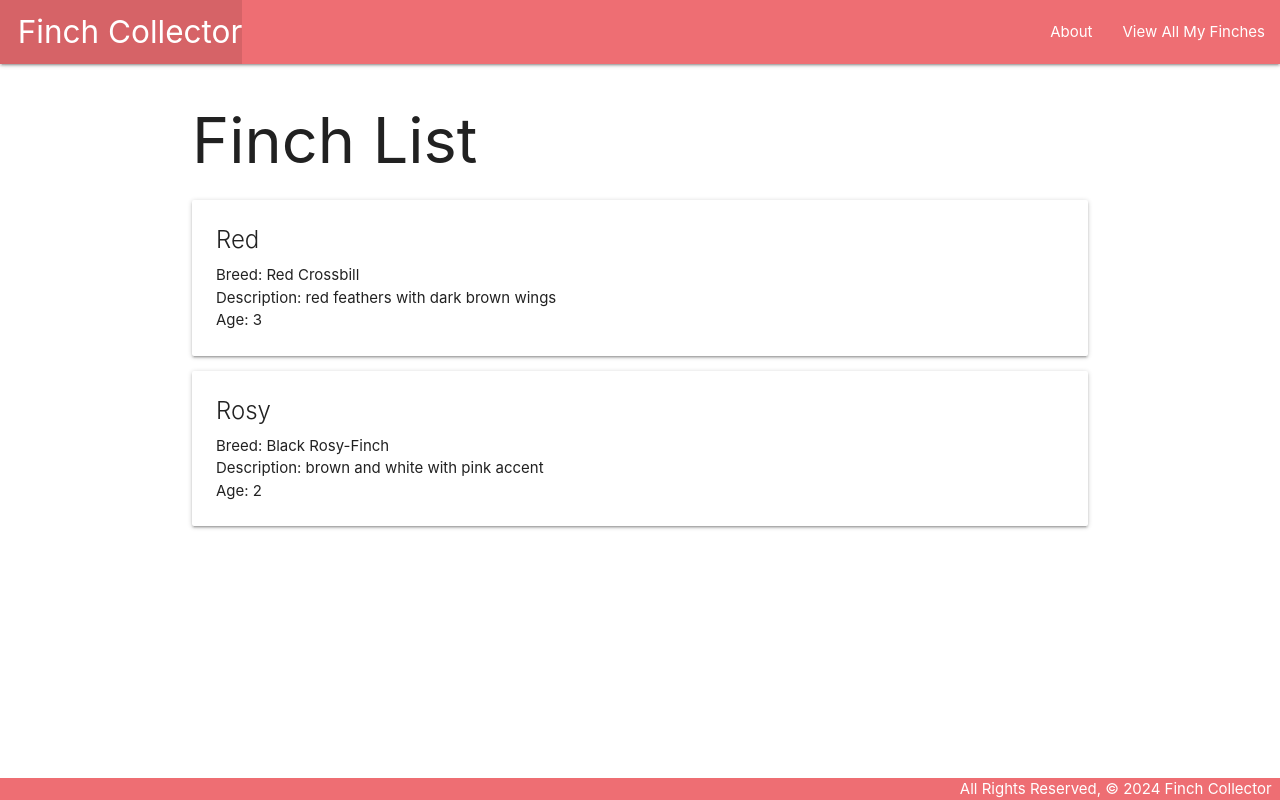
After one commit to awm-builds/finchcollector, a Django app: page /finches/ in a window 1280 px wide. The commit adds this page. Run offline with Django 5.2, Linux system fonts and the light colour scheme.

Commit message:
-Added styles, base.html setup, and finches template

```diff
--- a/finchcollector/save-database-settings.py
+++ b/finchcollector/save-database-settings.py
@@ -17,7 +17,7 @@ environ.Env.read_env()
 DATABASES = {
   'default': {
     'ENGINE': 'django.db.backends.postgresql',
-    'NAME': 'catcollector',
+    'NAME': 'finchcollector',
     'USER': os.environ['DB_USER'],
     'PASSWORD': os.environ['DB_PW'],
     'HOST': os.environ['DB_HOST'],
--- /dev/null
+++ b/main_app/static/css/style.css
@@ -0,0 +1,14 @@
+body {
+  display: flex;
+  min-height: 100vh;
+  flex-direction: column;
+}
+
+main {
+  flex: 1 0 auto;
+}
+
+footer.page-footer {
+  padding-top: 0;
+  text-align: right;
+}
--- /dev/null
+++ b/main_app/templates/base.html
@@ -0,0 +1,40 @@
+{% load static %}
+
+<!DOCTYPE html>
+<html lang="en">
+<head>
+  <meta charset="UTF-8">
+  <meta name="viewport" content="width=device-width, initial-scale=1.0">
+  <meta http-equiv="X-UA-Compatible" content="ie=edge">
+  <title>Finch Collector</title>
+  <link rel="stylesheet" href="https://cdnjs.cloudflare.com/ajax/libs/materialize/1.0.0/css/materialize.min.css">
+  <link rel="stylesheet" type="text/css" href="{% static 'css/style.css' %}">
+</head>
+<body>
+  <header class="navbar-fixed">
+    <nav>
+      <div class="nav-wrapper">
+        <ul>
+          <li><a href="/" class="left brand-logo">&nbsp;&nbsp;Finch Collector</a></li>
+        </ul>
+        <ul class="right">
+          <li><a href="/about">About</a></li>
+          <li><a href="/finches">View All My Finches</a></li>
+        </ul>
+      </div>
+    </nav>
+  </header>
+  <main class="container">
+    {% block content %}
+
+        <h1>About the Finch Collector</h1>
+        <hr>
+        <p>Hire the Finch Collector!</p>
+
+    {% endblock %}
+  </main>
+  <footer class="page-footer">
+    <div class="right">All Rights Reserved, &copy; 2024 Finch Collector &nbsp;</div>
+  </footer>
+</body>
+</html>
--- /dev/null
+++ b/main_app/templates/finches/index.html
@@ -0,0 +1,21 @@
+{% extends 'base.html' %}
+{% block content %}
+
+<h1>Finch List</h1>
+
+{% for finch in finches %}
+  <div class="card">
+    <div class="card-content">
+      <span class="card-title">{{ finch.name }}</span>
+      <p>Breed: {{ finch.breed }}</p>
+      <p>Description: {{ finch.description }}</p>
+      {% if finch.age > 0 %}
+        <p>Age: {{ finch.age }}</p>
+      {% else %}
+        <p>Age: Kitten</p>
+      {% endif %}
+    </div>
+  </div>
+{% endfor %}
+
+{% endblock %}
--- a/main_app/urls.py
+++ b/main_app/urls.py
@@ -2,5 +2,7 @@ from django.urls import path
 from . import views
 
 urlpatterns = [
-path('', views.home, name='home')
+    path('', views.home, name='home'),
+    path('about/', views.about, name='about'),
+    path('finches/', views.finches_index, name='finches'),
 ]
--- a/main_app/views.py
+++ b/main_app/views.py
@@ -1,6 +1,21 @@
 from django.shortcuts import render
+
+finches = [
+  {'name': 'Red', 'breed': 'Red Crossbill', 'description': 'red feathers with dark brown wings', 'age': 3},
+  {'name': 'Rosy', 'breed': 'Black Rosy-Finch', 'description': 'brown and white with pink accent', 'age': 2},
+]
 
 # Define the home view
 def home(request):
   # Include an .html file extension - unlike when rendering EJS templates
   return render(request, 'home.html')
+
+def about(request):
+  # Include an .html file extension - unlike when rendering EJS templates
+  return render(request, 'about.html')
+
+def finches_index(request):
+  # We pass data to a template very much like we did in Express!
+  return render(request, 'finches/index.html', {
+    'finches': finches
+  })
```
Also changed, not shown: main_app/templates/about.html (added, +8 -0 lines), main_app/templates/home.html (+5 -10 lines).
